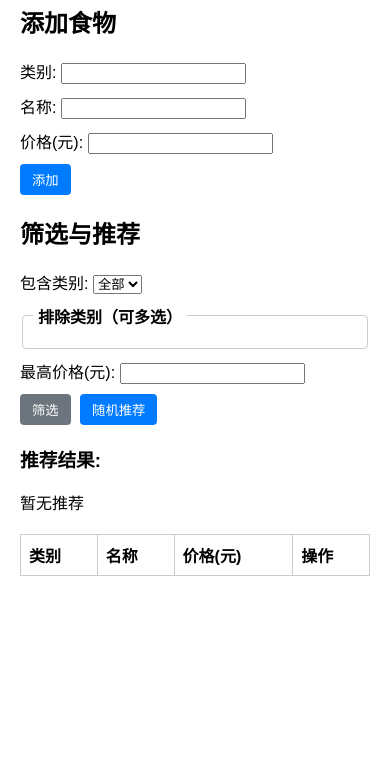
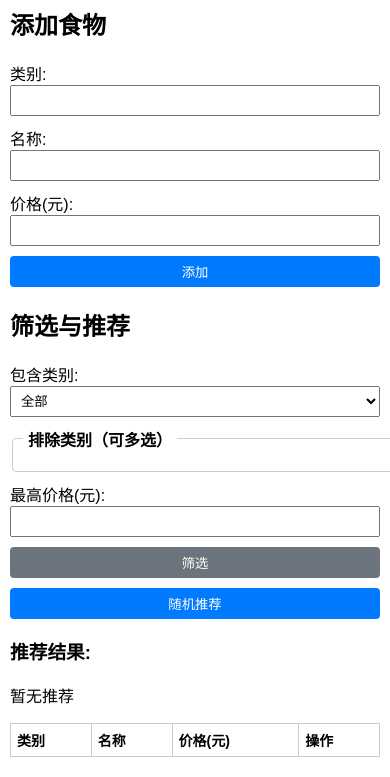
Before and after one commit to hui0882/eat-choose, a plain HTML site: page index.html in a window 390 px wide. Shown: the part 85-862 px from the top of the page. Drawn offline with Linux system fonts and the light colour scheme.

Commit message:
第三次提交更改

```diff
--- a/index.html
+++ b/index.html
@@ -1,28 +1,48 @@
 <!DOCTYPE html>
 <html lang="zh">
 <head>
-  <meta charset="UTF-8" />
-  <meta name="viewport" content="width=device-width, initial-scale=1.0" />
+  <meta charset="UTF-8">
+  <meta name="viewport" content="width=device-width, initial-scale=1.0">
   <title>每日食物决策助手</title>
   <style>
+    /* 基本样式 */
     body { font-family: Arial, sans-serif; max-width: 800px; margin: 20px auto; padding: 0 20px; }
     h1 { text-align: center; }
-    form, .filter, .suggestion, table { margin-top: 20px; }
+    form, .filter, .suggestion, .table-container { margin-top: 20px; }
     .filter-field { margin-bottom: 10px; }
     fieldset { border: 1px solid #ccc; padding: 10px; border-radius: 4px; }
     legend { padding: 0 5px; font-weight: bold; }
     .checkbox-group label { display: inline-block; margin-right: 10px; }
+    .btn { padding: 6px 12px; cursor: pointer; margin-right: 5px; border-radius: 4px; }
+    .btn-primary { background-color: #007BFF; color: #fff; border: none; }
+    .btn-secondary { background-color: #6C757D; color: #fff; border: none; }
+    .btn-danger { background-color: #DC3545; color: #fff; border: none; }
     table { width: 100%; border-collapse: collapse; }
     table, th, td { border: 1px solid #ccc; }
     th, td { padding: 8px; text-align: left; }
-    .btn { padding: 6px 12px; cursor: pointer; margin-right: 5px; }
-    .btn-primary { background-color: #007BFF; color: white; border: none; border-radius: 4px; }
-    .btn-secondary { background-color: #6C757D; color: white; border: none; border-radius: 4px; }
-    .btn-danger { background-color: #DC3545; color: white; border: none; border-radius: 4px; }
-    /* 突出展示风格 */
+
+    /* 推荐突出展示 */
     .featured { display: none; border: 2px solid #007BFF; background: #E9F7FF; padding: 15px; margin-top: 10px; border-radius: 6px; text-align: center; }
     .featured h4 { margin: 0 0 5px; font-size: 20px; }
     .featured p { margin: 0; font-size: 16px; }
+
+    /* 表格容器，允许横向滚动 */
+    .table-container { overflow-x: auto; }
+
+    /* 表单元素 */
+    input[type="text"], input[type="number"], select { width: 100%; box-sizing: border-box; padding: 6px; }
+
+    /* 响应式：手机端优化 */
+    @media (max-width: 600px) {
+      body { padding: 10px; margin: 10px auto; }
+      h1 { font-size: 24px; }
+      form, .filter, .suggestion, .table-container { margin-top: 15px; }
+      .filter-field, fieldset { width: 100%; }
+      .filter-field label, .checkbox-group label { display: block; margin-bottom: 8px; }
+      .btn { display: block; width: 100%; margin-bottom: 10px; }
+      .checkbox-group label { margin-right: 0; }
+      th, td { padding: 6px; font-size: 14px; }
+    }
   </style>
 </head>
 <body>
@@ -30,24 +50,33 @@
 
   <form id="food-form">
     <h2>添加食物</h2>
-    <div class="filter-field"><label>类别: <input type="text" id="category" required></label></div>
-    <div class="filter-field"><label>名称: <input type="text" id="name" required></label></div>
-    <div class="filter-field"><label>价格(元): <input type="number" id="price" min="0" step="0.01" required></label></div>
+    <div class="filter-field">
+      <label>类别:
+        <input list="category-list" type="text" id="category" required>
+        <datalist id="category-list"></datalist>
+      </label>
+    </div>
+    <div class="filter-field">
+      <label>名称:<input type="text" id="name" required></label>
+    </div>
+    <div class="filter-field">
+      <label>价格(元):<input type="number" id="price" min="0" step="0.01" required></label>
+    </div>
     <button type="submit" class="btn btn-primary">添加</button>
   </form>
 
   <div class="filter">
     <h2>筛选与推荐</h2>
     <div class="filter-field">
-      <label>包含类别:
-        <select id="filter-category"><option value="">全部</option></select>
-      </label>
+      <label>包含类别:<select id="filter-category"><option value="">全部</option></select></label>
     </div>
     <fieldset class="filter-field">
       <legend>排除类别（可多选）</legend>
       <div id="exclude-container" class="checkbox-group"></div>
     </fieldset>
-    <div class="filter-field"><label>最高价格(元): <input type="number" id="filter-price" min="0" step="0.01"></label></div>
+    <div class="filter-field">
+      <label>最高价格(元):<input type="number" id="filter-price" min="0" step="0.01"></label>
+    </div>
     <button id="filter-btn" class="btn btn-secondary">筛选</button>
     <button id="suggest-btn" class="btn btn-primary">随机推荐</button>
   </div>
@@ -61,25 +90,25 @@
     <p id="suggestion-text">暂无推荐</p>
   </div>
 
-  <table id="food-table">
-    <thead>
-      <tr><th>类别</th><th>名称</th><th>价格(元)</th><th>操作</th></tr>
-    </thead>
-    <tbody></tbody>
-  </table>
+  <div class="table-container">
+    <table id="food-table">
+      <thead><tr><th>类别</th><th>名称</th><th>价格(元)</th><th>操作</th></tr></thead>
+      <tbody></tbody>
+    </table>
+  </div>
 
   <script>
     const STORAGE_KEY = 'foodItems';
     let foodItems = [];
 
-    function saveToStorage() {
-      try { localStorage.setItem(STORAGE_KEY, JSON.stringify(foodItems)); }
-      catch (e) { console.error('保存失败:', e); alert('保存失败，请检查浏览器存储设置。'); }
-    }
+    function saveToStorage() { try { localStorage.setItem(STORAGE_KEY, JSON.stringify(foodItems)); } catch (e) { console.error('保存失败:', e); alert('保存失败，请检查浏览器存储设置。'); }}
+    function loadFromStorage() { try { const data = localStorage.getItem(STORAGE_KEY); if (data) foodItems = JSON.parse(data); } catch (e) { console.error('加载失败:', e); }}
 
-    function loadFromStorage() {
-      try { const data = localStorage.getItem(STORAGE_KEY); if (data) foodItems = JSON.parse(data); }
-      catch (e) { console.error('加载失败:', e); }
+    function renderCategoryDatalist() {
+      const datalist = document.getElementById('category-list');
+      const categories = [...new Set(foodItems.map(item => item.category))];
+      datalist.innerHTML = '';
+      categories.forEach(cat => datalist.insertAdjacentHTML('beforeend', `<option value="${cat}">`));
     }
 
     function renderCategoryFilter() {
@@ -89,24 +118,18 @@
       includeSelect.innerHTML = '<option value="">全部</option>';
       excludeDiv.innerHTML = '';
       categories.forEach(cat => {
-        const opt = document.createElement('option'); opt.value = cat; opt.textContent = cat; includeSelect.appendChild(opt);
-        const label = document.createElement('label');
-        label.innerHTML = `<input type="checkbox" value="${cat}" class="exclude-checkbox"> ${cat}`;
-        excludeDiv.appendChild(label);
+        includeSelect.insertAdjacentHTML('beforeend', `<option value="${cat}">${cat}</option>`);
+        excludeDiv.insertAdjacentHTML('beforeend', `<label><input type="checkbox" value="${cat}" class="exclude-checkbox">${cat}</label>`);
       });
     }
 
     function renderTable(items = foodItems) {
       const tbody = document.querySelector('#food-table tbody'); tbody.innerHTML = '';
       items.forEach((item, index) => {
-        const tr = document.createElement('tr');
-        tr.innerHTML = `
-          <td>${item.category}</td>
-          <td>${item.name}</td>
-          <td>¥${parseFloat(item.price).toFixed(2)}</td>
-          <td><button class="btn btn-danger" onclick="deleteItem(${index})">删除</button></td>
-        `;
-        tbody.appendChild(tr);
+        tbody.insertAdjacentHTML('beforeend',
+          `<tr><td>${item.category}</td><td>${item.name}</td><td>¥${parseFloat(item.price).toFixed(2)}</td>` +
+          `<td><button class="btn btn-danger" onclick="deleteItem(${index})">删除</button></td></tr>`
+        );
       });
     }
 
@@ -132,20 +155,31 @@
       if (filtered.length === 0) {
         featured.style.display = 'none'; textEl.textContent = '没有符合条件的食物';
       } else {
-        const choice = filtered[Math.floor(Math.random() * filtered.length)];
-        nameEl.textContent = `${choice.name}`;
-        detailsEl.textContent = `类别：${choice.category}  •  价格：¥${parseFloat(choice.price).toFixed(2)}`;
+        const choice = filtered[Math.floor(Math.random()*filtered.length)];
+        nameEl.textContent = choice.name;
+        detailsEl.textContent = `类别：${choice.category} • 价格：¥${parseFloat(choice.price).toFixed(2)}`;
         textEl.textContent = '';
         featured.style.display = 'block';
       }
     }
 
-    function render() { renderCategoryFilter(); renderTable(); document.getElementById('featured').style.display = 'none'; document.getElementById('suggestion-text').textContent = '暂无推荐'; }
+    function render() {
+      renderCategoryDatalist();
+      renderCategoryFilter();
+      renderTable();
+      document.getElementById('featured').style.display = 'none';
+      document.getElementById('suggestion-text').textContent = '暂无推荐';
+    }
 
     document.getElementById('food-form').addEventListener('submit', e => {
       e.preventDefault();
-      const item = { category: document.getElementById('category').value.trim(), name: document.getElementById('name').value.trim(), price: parseFloat(document.getElementById('price').value) };
-      foodItems.push(item); saveToStorage(); render(); e.target.reset();
+      const item = {
+        category: document.getElementById('category').value.trim(),
+        name: document.getElementById('name').value.trim(),
+        price: parseFloat(document.getElementById('price').value)
+      };
+      foodItems.push(item);
+      saveToStorage(); render(); e.target.reset();
     });
     document.getElementById('filter-btn').addEventListener('click', () => renderTable(getFilteredItems()));
     document.getElementById('suggest-btn').addEventListener('click', recommend);
```
